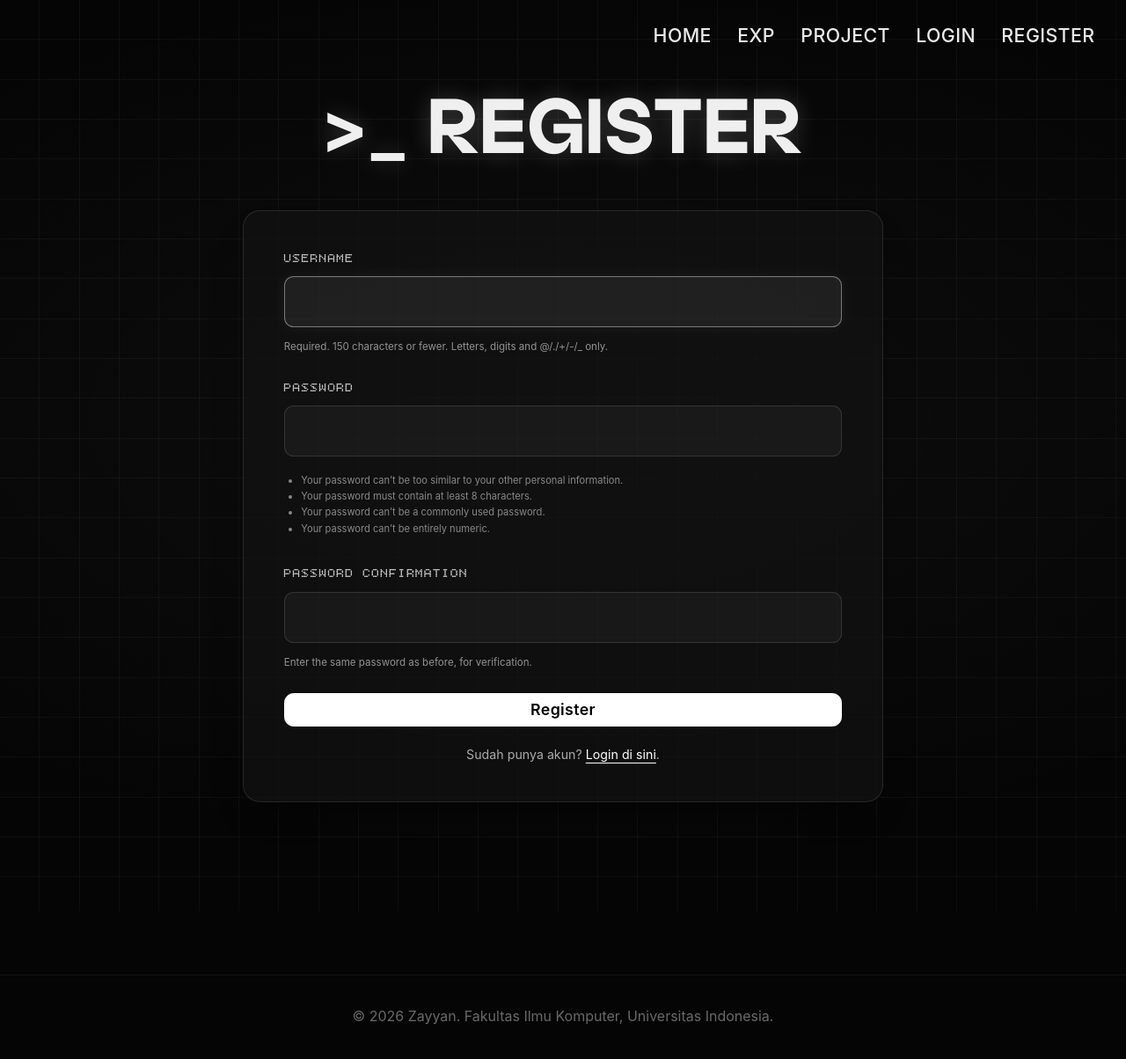
After one commit to zh4ck/myportofolio, a Django app: page /register/ in a window 1280 px wide. The commit adds this page. Shown: the whole page at 88% size. Run offline with Django 5.2, Linux system fonts and the light colour scheme; some web fonts are replaced.

Commit message:
chore(tutorial4): menambahkan auth untuk register dan login serta auth check

```diff
--- a/main/models.py
+++ b/main/models.py
@@ -1,4 +1,5 @@
 import uuid
+from django.contrib.auth.models import User
 from django.db import models
 from django.db.models.functions import Now
 
@@ -43,6 +44,9 @@ class Projects(models.Model):
     thumbnail = models.URLField(blank=True, null=True)
     date_start = models.DateTimeField(db_default=Now())
     date_end = models.DateTimeField(blank=True, null=True)
+    starred_by = models.ManyToManyField(
+        User, related_name="starred_projects", blank=True
+    )
 
     def __str__(self):
         return self.name
--- a/main/urls.py
+++ b/main/urls.py
@@ -11,6 +11,10 @@ from main.views import (
     update_experience,
     delete_experience,
     get_experience_json,
+    register,
+    login_user,
+    logout_user,
+    toggle_star,
 )
 
 app_name = "main"
@@ -22,8 +26,13 @@ urlpatterns = [
     path("experience/<uuid:experience_id>/edit/", update_experience, name="update_experience"),
     path("experience/<uuid:experience_id>/delete/", delete_experience, name="delete_experience"),
     path("project/", show_project, name="show_project"),
+    path("projects/", show_project, name="show_projects"),
     path("projects/add/", create_project, name="create_project"),
     path("api/projects/", get_projects_json, name="get_projects_json"),
-    path("projects/<uuid:project_id>/delete/",delete_project,name="delete_project"),
+    path("projects/<uuid:project_id>/delete/", delete_project, name="delete_project"),
+    path("projects/<uuid:project_id>/star/", toggle_star, name="toggle_star"),
     path("api/experience/", get_experience_json, name="get_experience_json"),
+    path("register/", register, name="register"),
+    path("login/", login_user, name="login"),
+    path("logout/", logout_user, name="logout"),
 ]
--- a/main/views.py
+++ b/main/views.py
@@ -1,6 +1,11 @@
+import datetime
 import os
 from django.shortcuts import render, get_object_or_404, redirect
 from django.contrib import messages
+from django.contrib.auth import login, logout
+from django.contrib.auth.forms import AuthenticationForm, UserCreationForm
+from django.contrib.auth.decorators import login_required
+from django.core.exceptions import PermissionDenied
 from django.core import serializers
 from django.http import HttpResponse
 from django.urls import reverse
@@ -9,6 +14,7 @@ from main.models import Experience, Projects
 from main.forms import ProjectForm, ExperienceForm
 
 def show_main(request):
+    last_login = request.COOKIES.get('last_login', 'Belum ada sesi login / Cookie tidak ditemukan')
     context = {
         "name": "Zayyan",
         "npm": "2506550955",
@@ -18,6 +24,7 @@ def show_main(request):
 
             Sometimes I play guitars, capturing moments, staring into the abysmal void of the universe, and most of the time reflecting on the meaning of life itself. The other time? probably chilling out, walking around the city."""
         ),
+        "last_login": last_login,
     }
     return render(request, "index.html", context)
 
@@ -118,7 +125,11 @@ def show_project(request):
     }
     return render(request, "project.html", context)
 
+@login_required(login_url="/login/")
 def create_project(request):
+    if not request.user.is_superuser:
+        raise PermissionDenied
+
     form = ProjectForm(request.POST or None)
 
     if request.method == "POST" and form.is_valid():
@@ -139,22 +150,68 @@ def get_projects_json(request):
     if title_query:
         projects = projects.filter(name__icontains=title_query)
 
-    projects_json = serializers.serialize("json", projects)
+    projects_json = serializers.serialize("json", projects, use_natural_foreign_keys=True)
     return HttpResponse(projects_json, content_type="application/json")
 
+@login_required(login_url="/login/")
 def delete_project(request, project_id):
+    if not request.user.is_superuser:
+        raise PermissionDenied
+
     project = get_object_or_404(Projects, pk=project_id)
 
     if request.method == "POST":
-        admin_key = request.POST.get("admin_key", "").strip()
-        expected_key = os.getenv("ADMIN_KEY", "")
-
-        if not expected_key or admin_key != expected_key:
-            messages.error(request, "Key salah! Kamu siapa cik!!!")
-            return redirect("main:show_project")
-
         project.delete()
         messages.success(request, "Project berhasil dihapus!")
         return redirect("main:show_project")
 
     return redirect("main:show_project")
+
+@login_required(login_url="/login/")
+def toggle_star(request, project_id):
+    project = get_object_or_404(Projects, pk=project_id)
+
+    if request.method == "POST":
+        if request.user in project.starred_by.all():
+            project.starred_by.remove(request.user)
+        else:
+            project.starred_by.add(request.user)
+
+    return redirect("main:show_project")
+
+def register(request):
+    form = UserCreationForm(request.POST or None)
+
+    if request.method == "POST" and form.is_valid():
+        form.save()
+        messages.success(request, "Akun berhasil dibuat. Silakan login.")
+        return redirect("main:login")
+
+    context = {
+        "name": "Zayyan",
+        "form": form,
+    }
+
+    return render(request, "register.html", context)
+
+def login_user(request):
+    form = AuthenticationForm(request, data=request.POST or None)
+
+    if request.method == "POST" and form.is_valid():
+        user = form.get_user()
+        login(request, user)
+        response = redirect("main:show_main")
+        response.set_cookie('last_login', datetime.datetime.now().strftime('%Y-%m-%d %H:%M:%S'))
+        return response
+
+    context = {
+        "name": "Zayyan",
+        "form": form,
+    }
+    return render(request, "login.html", context)
+
+def logout_user(request):
+    logout(request)
+    response = redirect("main:show_main")
+    response.delete_cookie('last_login')
+    return response
--- a/portofolio/settings.py
+++ b/portofolio/settings.py
@@ -68,6 +68,7 @@ TEMPLATES = [
         'APP_DIRS': True,
         'OPTIONS': {
             'context_processors': [
+                'django.template.context_processors.debug',
                 'django.template.context_processors.request',
                 'django.contrib.auth.context_processors.auth',
                 'django.contrib.messages.context_processors.messages',
--- a/portofolio/views.py
+++ b/portofolio/views.py
@@ -1,5 +1,4 @@
 from django.shortcuts import render
-
 
 def landing_page(request):
     return render(request, "index.html")
--- a/static/css/style.css
+++ b/static/css/style.css
@@ -11,6 +11,8 @@ html {
 
 :root {
     --black: #050505;
+    --ink: #18181b;
+    --accent: #ffd700;
     --ink-ghost: rgba(255, 255, 255, 0.12);
     --line: rgba(255, 255, 255, 0.05);
 
@@ -66,11 +68,16 @@ ul { list-style: none; }
     line-height: 1;
     letter-spacing: 0.02em;
 }
-.site-nav__links { display: flex; gap: 0.33rem; }
+.site-nav__links { display: flex; gap: 0.33rem; align-items: center; }
 .site-nav a { color: #fff; opacity: 0.92; transition: opacity 0.2s ease; }
 .site-nav a:hover,
 .site-nav a.is-active { opacity: 1; }
 .site-nav a[aria-disabled='true'] { opacity: 0.45; cursor: default; }
+.nav-user {
+    color: rgba(255, 255, 255, 0.6);
+    font-size: 0.22rem;
+    letter-spacing: 0.04em;
+}
 
 .screen {
     position: relative;
@@ -1230,6 +1237,73 @@ footer {
     margin-top: 0.04rem;
 }
 
+.form-help,
+.helptext,
+.form-group .helptext {
+    display: block;
+    font-family: var(--font-sans);
+    font-size: 0.13rem;
+    line-height: 1.45;
+    color: rgba(255, 255, 255, 0.55);
+    margin-top: 0.06rem;
+}
+
+.form-help ul,
+.helptext ul,
+.form-group ul:not(.errorlist) {
+    list-style: disc;
+    margin: 0.06rem 0 0.06rem 0.22rem;
+    padding: 0;
+}
+
+.form-help li,
+.helptext li,
+.form-group ul:not(.errorlist) li {
+    font-family: var(--font-sans);
+    font-size: 0.125rem;
+    line-height: 1.4;
+    color: rgba(255, 255, 255, 0.5);
+    margin-bottom: 0.03rem;
+}
+
+.form-help p,
+.helptext p {
+    font-size: 0.13rem;
+    line-height: 1.45;
+    color: rgba(255, 255, 255, 0.55);
+    margin: 0.04rem 0;
+}
+
+.form-message {
+    font-family: var(--font-sans);
+    font-size: 0.15rem;
+    color: #4ade80;
+    background: rgba(74, 222, 128, 0.08);
+    border: 0.01rem solid rgba(74, 222, 128, 0.25);
+    border-radius: 0.1rem;
+    padding: 0.12rem 0.18rem;
+    margin-bottom: 0.2rem;
+}
+
+.form-card > p {
+    font-family: var(--font-sans);
+    font-size: 0.16rem;
+    color: rgba(255, 255, 255, 0.65);
+    margin-top: 0.24rem;
+    text-align: center;
+}
+
+.form-card > p a {
+    color: #fff;
+    text-decoration: underline;
+    text-underline-offset: 0.04rem;
+    transition: color 0.2s ease;
+}
+
+.form-card > p a:hover {
+    color: var(--accent);
+}
+
 .form-actions {
     display: flex;
     align-items: center;
--- a/templates/base.html
+++ b/templates/base.html
@@ -19,6 +19,13 @@
             <a href="{% url 'main:show_main' %}" class="{% block nav_home %}{% endblock nav_home %}" data-nav="HOME">HOME</a>
             <a href="{% url 'main:show_experience' %}" class="{% block nav_exp %}{% endblock nav_exp %}" data-nav="EXPERIENCE">EXP</a>
             <a href="{% url 'main:show_project' %}" class="{% block nav_project %}{% endblock nav_project %}" data-nav="PROJECT">PROJECT</a>
+            {% if user.is_authenticated %}
+                <a>{{ user.username.upper }}</a>
+                <a href="{% url 'main:logout' %}">LOGOUT</a>
+            {% else %}
+                <a href="{% url 'main:login' %}">LOGIN</a>
+                <a href="{% url 'main:register' %}">REGISTER</a>
+            {% endif %}
         </nav>
     </header>
     {% block content %}
--- /dev/null
+++ b/templates/register.html
@@ -0,0 +1,43 @@
+{% extends "base.html" %}
+{% block meta %}
+    <title>Register - {{ name }}</title>
+{% endblock meta %}
+
+{% block content %}
+    <main>
+        <section class="screen experience-screen">
+            <div class="artboard experience-artboard">
+                <div class="screen__bg screen__bg--grid" aria-hidden="true"></div>
+
+                <div class="form__header">
+                    <h1 class="form__title">>_ REGISTER</h1>
+                </div>
+
+                <div class="form-container">
+                    <div class="form-card">
+                        <form method="post" action="{% url 'main:register' %}" class="project-form">
+                            {% csrf_token %}
+                            {% for error in form.non_field_errors %}
+                                <p class="form-error">{{ error }}</p>
+                            {% endfor %}
+                            {% for field in form %}
+                                <div class="form-group">
+                                    <label for="{{ field.id_for_label }}">{{ field.label }}</label>
+                                    {{ field }}
+                                    {% if field.help_text %}
+                                        <div class="form-help">{{ field.help_text|safe }}</div>
+                                    {% endif %}
+                                    {% for error in field.errors %}
+                                        <p class="form-error">{{ error }}</p>
+                                    {% endfor %}
+                                </div>
+                            {% endfor %}
+                            <button type="submit" class="button">Register</button>
+                        </form>
+                        <p>Sudah punya akun? <a href="{% url 'main:login' %}">Login di sini</a>.</p>
+                    </div>
+                </div>
+            </div>
+        </section>
+    </main>
+{% endblock content %}
```
Also changed, not shown: other parts of static/css/style.css (+97 -0 lines), main/tests.py (+94 -1 lines), templates/components/project_star.html (added, +10 -0 lines), templates/index.html (+15 -0 lines), templates/login.html (added, +46 -0 lines), templates/project.html (+12 -4 lines), main/migrations/0003_projects_starred_by.py (added).
